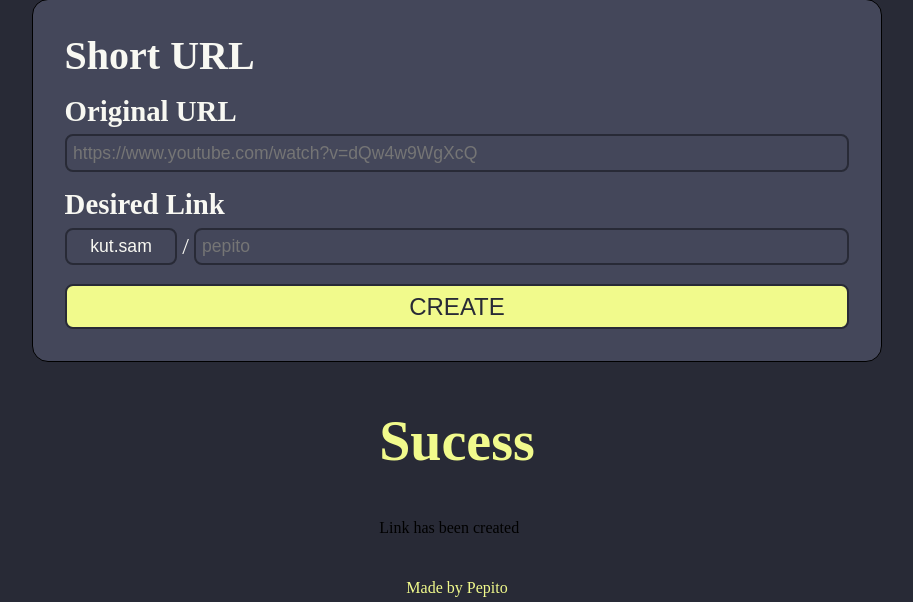
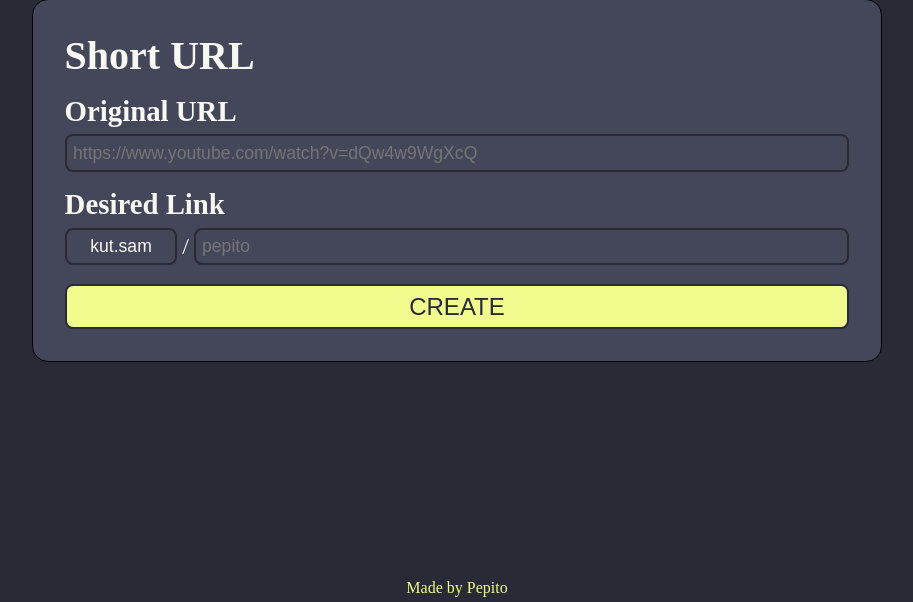
Before and after one commit to Pepit0404/kuturl, a PHP site: page / in a window 1280 px wide. Shown: the part 198-800 px from the top of the page, without its empty margins (175-1088 px from the left). Run offline with PHP 8.4, Linux system fonts and the light colour scheme; data that the repository does not hold is empty; some libraries are stand-ins or nearby versions.

```diff
--- a/public/index.php
+++ b/public/index.php
@@ -60,10 +60,6 @@
         </label>
         <button id="execute" onclick="createShort()" value="CREATE">CREATE</button>
     </section>
-    <section id="notification">
-        <h1>Sucess</h1>
-        <p>Link has been created</p>
-    </section>
     <section id="footer">
         Made by Pepito
     </section>
```
